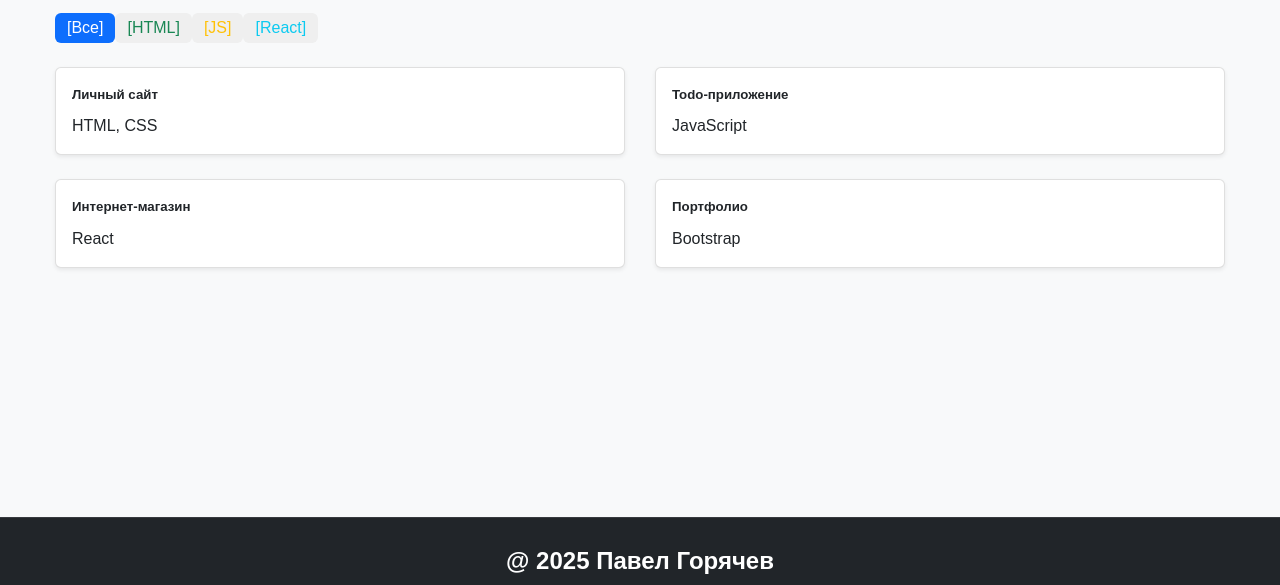
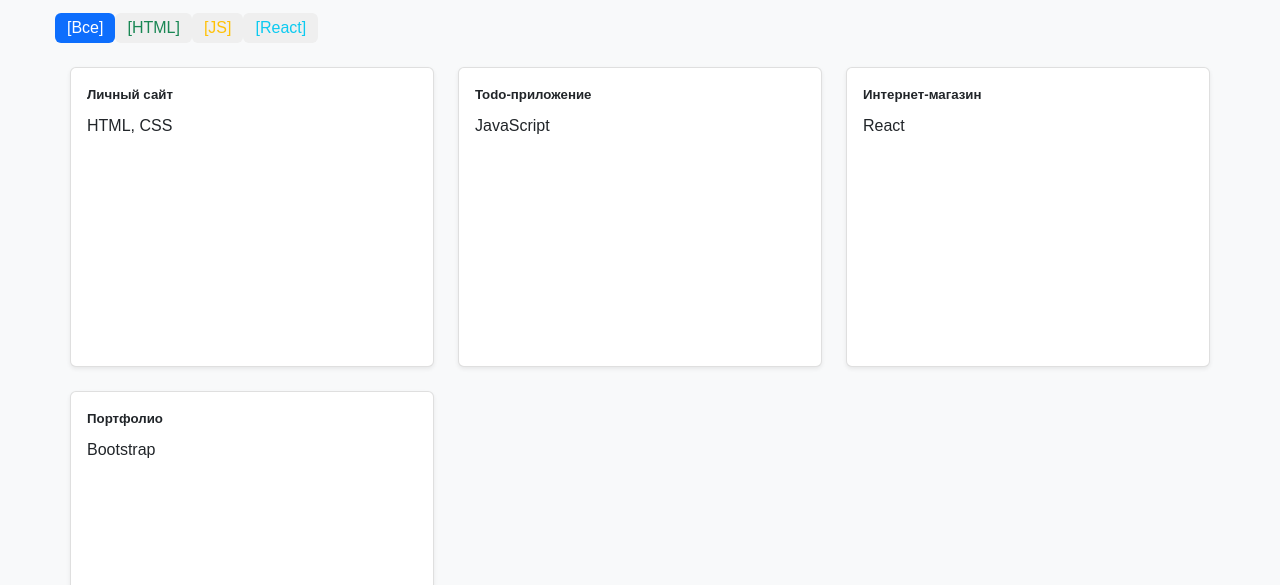
Before and after one commit to PavlentiyGo/FrontBackOwnSite, a plain HTML site: page pages/projects.html in a window 1280 px wide. Shown: the part 359-944 px from the top of the page. Drawn offline with Linux system fonts and the light colour scheme.

Commit message:
last upd

```diff
--- a/pages/projects.html
+++ b/pages/projects.html
@@ -59,9 +59,8 @@
         <button class="btn btn-outline-warning filter-btn" data-filter="js">[JS]</button>
         <button class="btn btn-outline-info filter-btn" data-filter="react">[React]</button>
       </div>
-
-      <div id="projects-container" class="row">
-        <div class="col-md-6 project-card show" data-category="html" id="card1">
+<div id="projects-container" class="grid-container">
+  <div class="project-card show" data-category="html" id="card1">
     <div class="card h-100 border rounded shadow-sm">
       <div class="card-body d-flex flex-column">
         <h5 class="card-title">Личный сайт</h5>
@@ -70,7 +69,7 @@
     </div>
   </div>
 
-        <div class="col-md-6 project-card show" data-category="js" id="card2">
+  <div class="project-card show" data-category="js" id="card2">
     <div class="card h-100 border rounded shadow-sm">
       <div class="card-body d-flex flex-column">
         <h5 class="card-title">Todo-приложение</h5>
@@ -79,7 +78,7 @@
     </div>
   </div>
 
-        <div class="col-md-6 project-card show" data-category="react" id="card3">
+  <div class="project-card show" data-category="react" id="card3">
     <div class="card h-100 border rounded shadow-sm">
       <div class="card-body d-flex flex-column">
         <h5 class="card-title">Интернет-магазин</h5>
@@ -88,12 +87,11 @@
     </div>
   </div>
 
-        <div class="col-md-6 project-card show" data-category="html" id="card4">
+  <div class="project-card show" data-category="html" id="card4">
     <div class="card h-100 border rounded shadow-sm">
       <div class="card-body d-flex flex-column">
         <h5 class="card-title">Портфолио</h5>
         <p class="card-text mb-0">Bootstrap</p>
-            </div>
       </div>
     </div>
   </div>
--- a/styles/styles.css
+++ b/styles/styles.css
@@ -370,11 +370,19 @@ header {
   overflow: hidden;
   transition: transform 0.2s, box-shadow 0.2s;
   cursor: pointer;
-  height: 100%;
   display: flex;
   flex-direction: column;
+  height: 100%;
+  min-height: 300px;
 }
 
+.card-body {
+  padding: 1rem;
+  flex-grow: 1;
+  display: flex;
+  flex-direction: column;
+  justify-content: space-between;
+}
 .card:hover {
   transform: translateY(-2px);
   box-shadow: 0 4px 8px rgba(0, 0, 0, 0.15);
@@ -384,13 +392,6 @@ header {
   width: 100%;
   height: 200px;
   object-fit: cover;
-}
-
-.card-body {
-  padding: 1rem;
-  flex-grow: 1;
-  display: flex;
-  flex-direction: column;
 }
 
 .card-title {
@@ -838,9 +839,16 @@ textarea.form-control {
 }
 
 #projects-container {
-  display: flex;
-  flex-wrap: wrap;
-  margin: 0 -15px;
+  display: grid;
+  grid-template-columns: repeat(auto-fill, minmax(300px, 1fr));
+  gap: 1.5rem;
+  padding: 0 15px;
+  align-items: stretch; /* ← Растягивает карточки по высоте */
+}
+
+.col-project {
+  margin-bottom: 0; /* Убираем старый отступ */
+  width: 100%; /* Карточка растягивается по ширине ячейки */
 }
 
 .col-md-6 {
@@ -1123,18 +1131,18 @@ textarea.form-control {
   margin-left: auto;
   align-self: flex-start;
 }
-
 .progress-container {
   background-color: white;
   border: 1px solid rgba(0, 0, 0, 0.125);
   border-radius: 0.375rem;
   padding: 1.5rem;
   box-shadow: 0 0.125rem 0.25rem rgba(0, 0, 0, 0.075);
-  max-width: 100%;
+  width: 100%;
+  margin: 0;
   overflow-x: auto;
-  margin: 0 auto;
-  max-width: 80%;
-  width: 100%;
+}
+.container > .progress-container {
+  margin-bottom: 1.5rem;
 }
 
 .progress-item {
@@ -1181,3 +1189,79 @@ textarea.form-control {
     padding: 0.3em 0.5em;
   }
 }
+
+/* Грид-контейнер для проектов */
+.grid-container {
+  display: grid;
+  grid-template-columns: repeat(auto-fill, minmax(300px, 1fr));
+  gap: 1.5rem;
+  padding: 0 15px;
+  margin: 0 auto;
+  max-width: 1200px; /* Чтобы не вылезать за контейнер */
+}
+
+/* Карточка проекта — теперь просто div с классом card */
+.project-card {
+  display: none;
+}
+
+.project-card.show {
+  display: block;
+}
+
+/* Стили карточки — оставляем как есть, но убираем лишнее */
+.card {
+  background-color: white;
+  border-radius: 0.375rem;
+  box-shadow: 0 0.125rem 0.25rem rgba(0, 0, 0, 0.075);
+  overflow: hidden;
+  transition: transform 0.2s, box-shadow 0.2s;
+  cursor: pointer;
+  display: flex;
+  flex-direction: column;
+  height: 100%;
+  min-height: 300px;
+}
+
+.card-body {
+  padding: 1rem;
+  flex-grow: 1;
+  display: flex;
+  flex-direction: column;
+  justify-content: space-between;
+}
+
+.card:hover {
+  transform: translateY(-2px);
+  box-shadow: 0 4px 8px rgba(0, 0, 0, 0.15);
+}
+
+.card-img-top {
+  width: 100%;
+  height: 200px;
+  object-fit: cover;
+}
+
+.card-title {
+  margin-bottom: 0.5rem;
+}
+
+.card-text {
+  flex-grow: 1;
+  margin-bottom: 0;
+}
+
+/* Для мобильных устройств — одна колонка */
+@media (max-width: 768px) {
+  .grid-container {
+    grid-template-columns: 1fr;
+    padding: 0 10px;
+    gap: 1rem;
+  }
+}
+
+@media (max-width: 576px) {
+  .grid-container {
+    gap: 0.75rem;
+  }
+}
```
Also changed, not shown: pages/diary.html (+12 -5 lines). Lines whose indentation alone changed are shown as unchanged.
